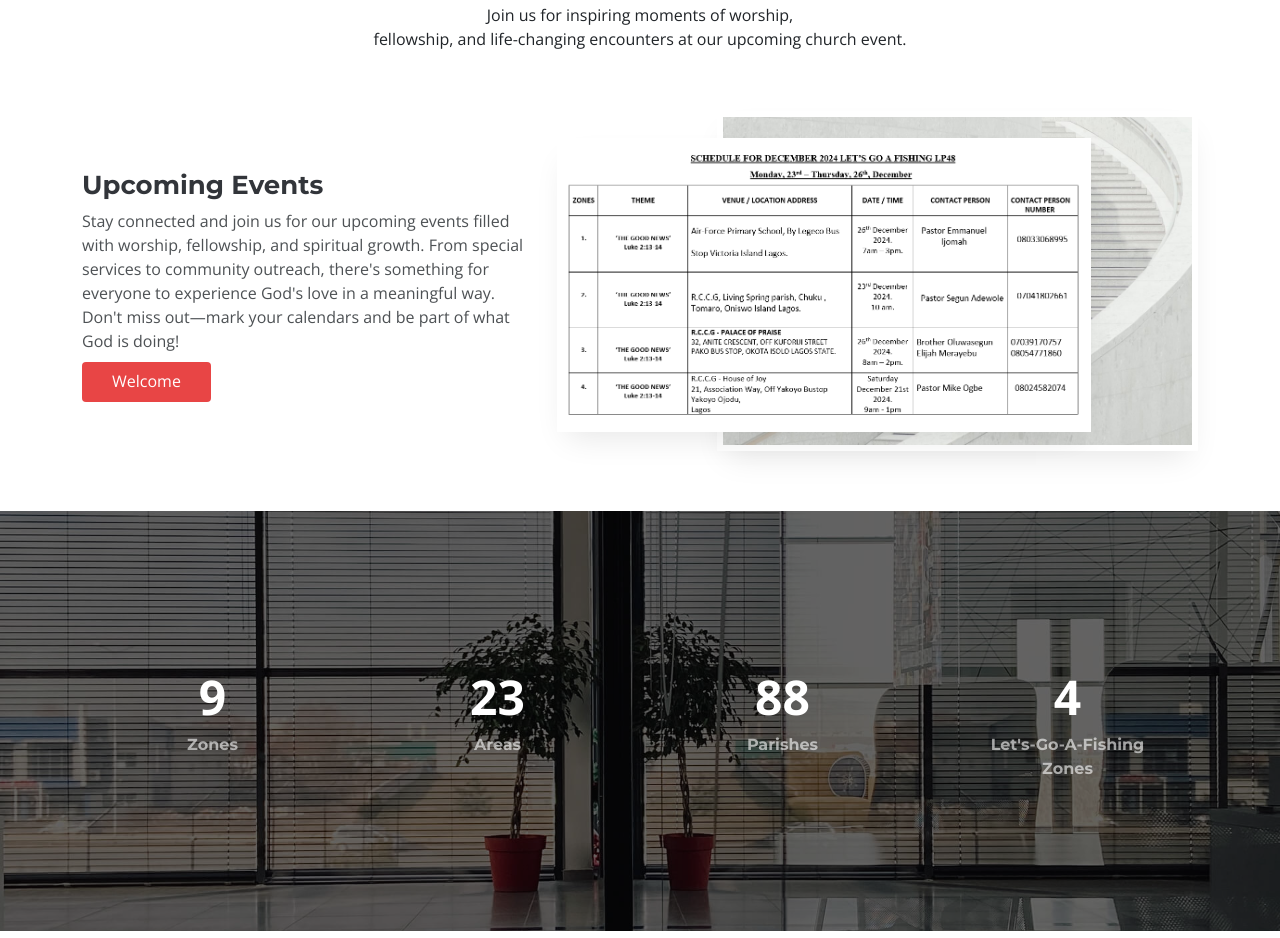
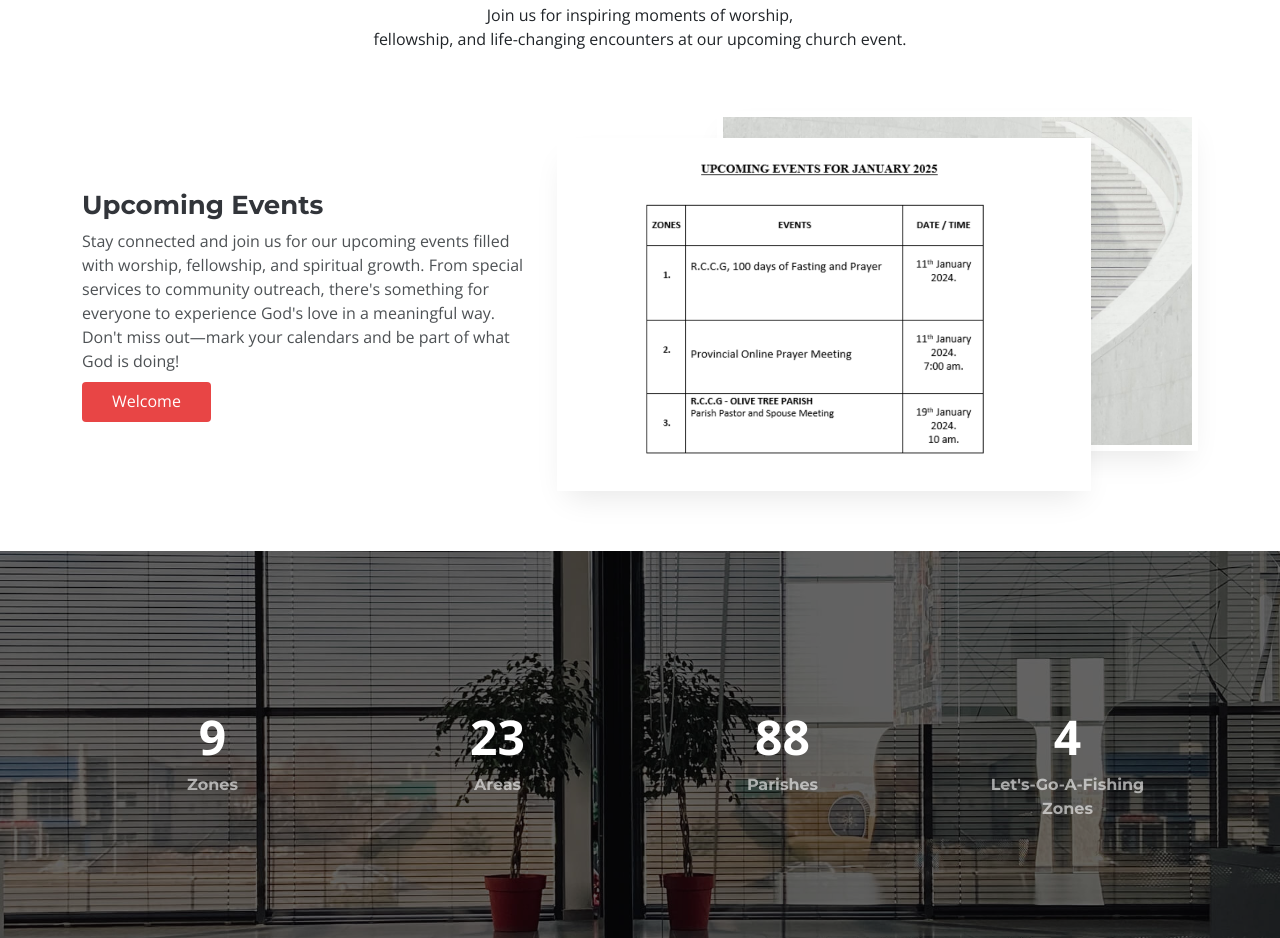
Before and after one commit to ivie-gif/rccglagosprovince48, a plain HTML site: page app/index.html in a window 1280 px wide. Shown: the part 2737-3675 px from the top of the page. Drawn offline with nearby package versions, Linux system fonts and the light colour scheme.

Commit message:
event change

```diff
--- a/app/index.html
+++ b/app/index.html
@@ -479,13 +479,8 @@
               data-aos-delay="100"
             >
               <div class="image-stack">
-                <!-- <img
-                  src="assets/img/UPCOMINGEVENT.png"
-                  alt=""
-                  class="stack-front"
-                /> -->
                 <img
-                src="assets/img/UPCOMINGEVENT.png"
+                src="assets/img/UPCOMINGEVENTJANUARY.png"
                 alt="Upcoming Event"
                 class="stack-front"
                 onclick="openModal(this)"
```
Also changed, not shown: app/assets/img/UPCOMINGEVENTJANUARY.png (added).
